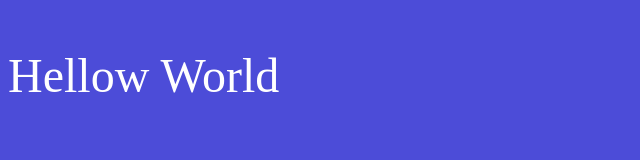
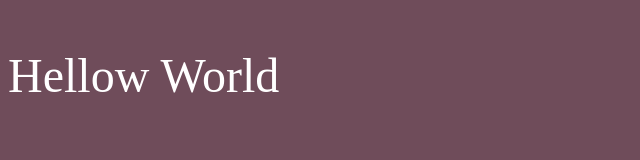
Before and after one commit to buzzby1010/whatitis.github.io, a plain HTML site: page index.html in a window 1280 px wide. Shown: the whole page, without its empty margins (0-640 px from the left). Drawn offline with Linux system fonts and the light colour scheme.

Commit message:
Add files via upload

```diff
--- a/index.html
+++ b/index.html
@@ -6,7 +6,7 @@
 
 <style>
 
-	body {background:rgba(0,0,200,.7);
+	body {background:rgba(50,0,20,.7);
 	color:#fff;
 	font-size:3em;
 	}
```
